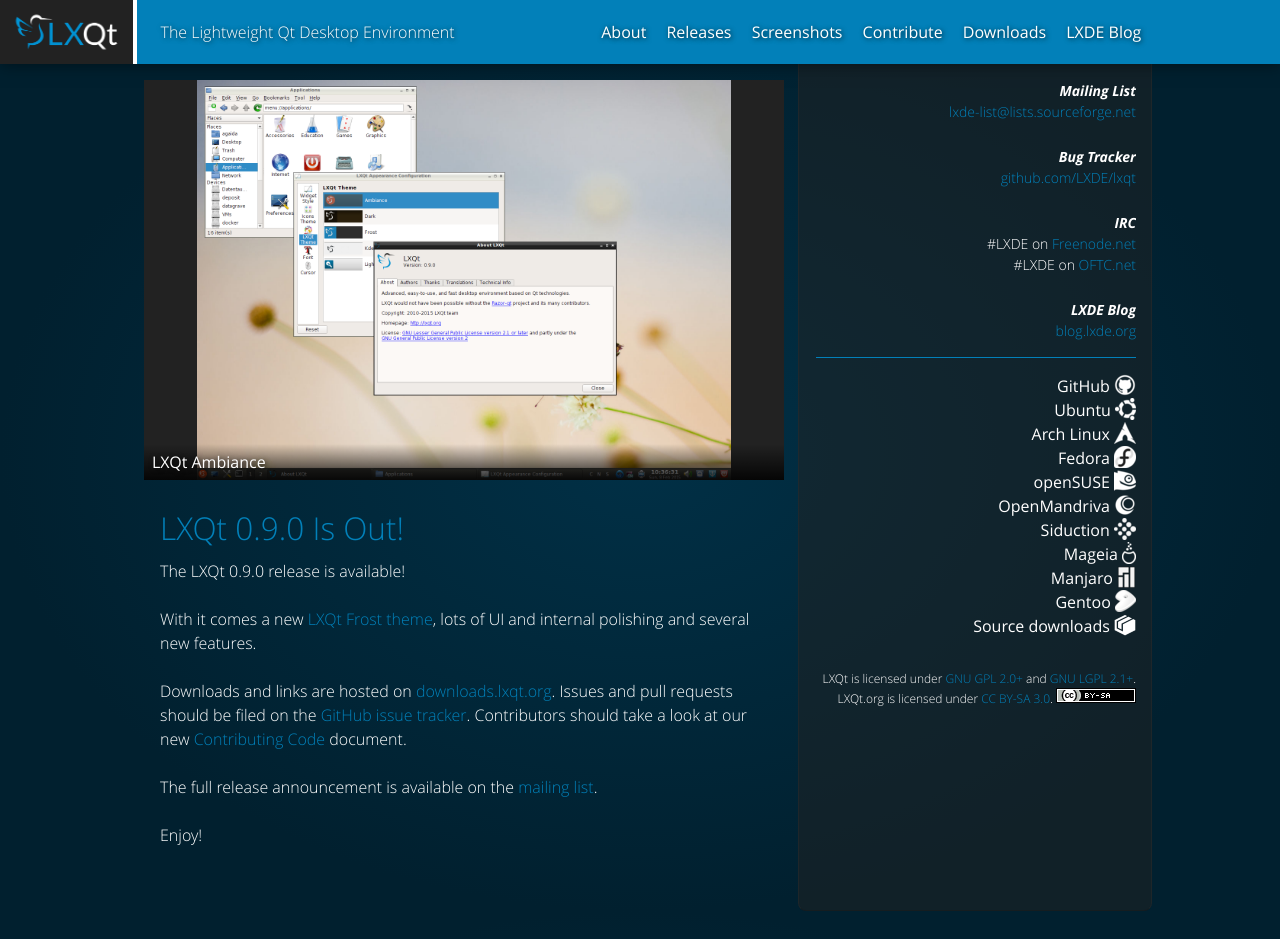
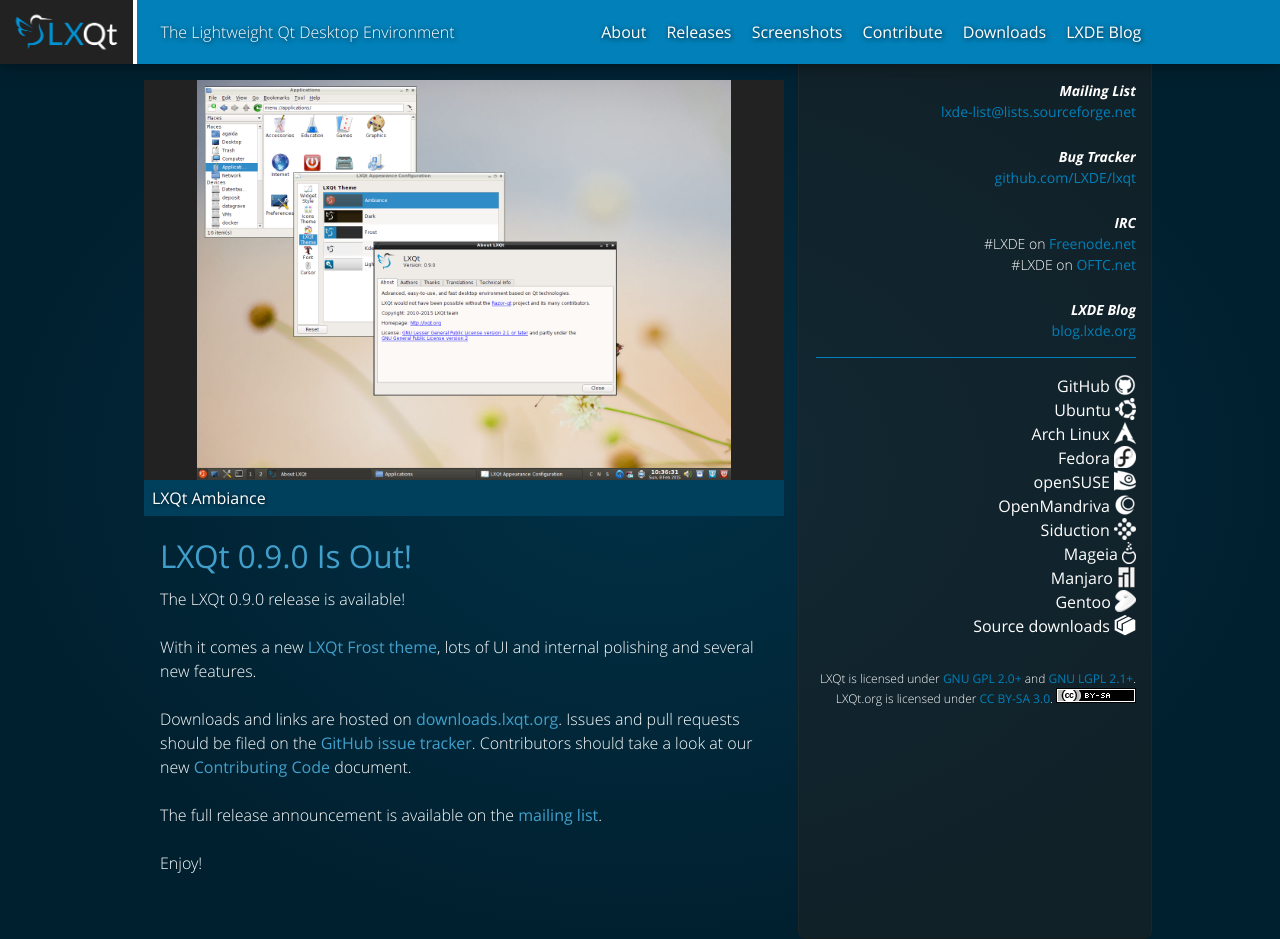
Before and after one commit to lxqt/lxqt.github.io, a Jekyll site: the page built from index.html, in a window 1280 px wide. Built offline with Jekyll 4.4.1, drawn with Linux system fonts in a browser that asks for light colours; before the commit the page ends 911 px from its top, so only the background shows below that.

Commit message:
Link legibility fixes and screenshot style changes
Improved contrast of links with font-weight and colour. Also changes
screenshot header position and styling.

```diff
--- a/styles/lxqt.scss
+++ b/styles/lxqt.scss
@@ -37,11 +37,11 @@
 	$letter-spacing: 0 !global;
 	$color: $col-white !global;
 	$background-color: $col-lxqt-blue-black !global;
-	$link-color: $col-lxqt-blue !global;
-	$link-unvisited-color: $col-lxqt-blue !global;
-	$link-visited-color: $col-lxqt-blue !global;
-	$link-focus-color: $col-lxqt-blue !global;
-	$link-active-color: $col-lxqt-blue !global;
+	$link-color: $col-lxqt-blue-light !global;
+	$link-unvisited-color: $link-color !global;
+	$link-visited-color: $link-color !global;
+	$link-focus-color: $link-color !global;
+	$link-active-color: $link-color !global;
 	$focus-outline: transparent dotted 0 !global;
 	$target-outline: transparent dotted 0 !global;
 	$selected-color: lighten(invert($background-color), 10%) !global;
@@ -63,6 +63,8 @@
 	// Wrappers
 	html
 	{
+		overflow: auto;
+
 		background-image: radial-gradient(50% 50% at 50% 50%, $col-lxqt-blue-black 0, $col-lxqt-blue-black-dark 100%);
 		background-size: 100% 100%;
 		background-position: top left;
@@ -282,6 +284,12 @@
 				}
 			}
 		}
+		a[href]
+		{
+			font-weight: 400;
+
+			color: $col-lxqt-blue;
+		}
 	}
 
 	// Content
@@ -330,28 +338,31 @@
 						> a
 						{
 							display: block;
+							width: ((($line-width-min - ($margin * 2)) / 1.5) - 0.5rem);
+							margin-right: 0.5rem;
 
 							> figure
 							{
 								position: relative;
-								width: (($line-width-min - ($margin * 2)) / 1.5);
+								width: 100%;
 								height: ((($line-width-min - ($margin * 2)) / 1.5) * 0.625);
-								margin: 0;
-								overflow: hidden;
+								margin: 0 0 2.575rem 0;
+								overflow: visible;
 
 								background-color: $col-lxqt-grey;
 
 								> header
 								{
 									position: absolute;
-									bottom: 0;
+									bottom: -2.075rem;
 									left: 0;
 									right: 0;
+									height: 2.075rem;
 									padding: $padding;
+									border-radius: 0 0 0.5rem 0.5rem;
+									@include box-sizing(border-box);
 
-									background-image: -webkit-linear-gradient(bottom, rgba(#000, 0.85) 0%, rgba(#000, 0) 100%);
-									background-image: -moz-linear-gradient(bottom, rgba(#000, 0.85) 0%, rgba(#000, 0) 100%);
-									background-image: linear-gradient(to top, rgba(#000, 0.85) 0%, rgba(#000, 0) 100%);
+									background-color: $col-lxqt-blue-black-light;
 									text-shadow: rgba(#000, 0.75) 1px 1px 5px;
 
 									> hgroup > h1
@@ -367,6 +378,11 @@
 								div.wrapper > main > img
 								{
 									display: block;
+									position: absolute;
+									top: 0;
+									left: 0;
+									right: 0;
+									bottom: 0;
 								}
 							}
 						}
@@ -471,28 +487,32 @@
 						> a
 						{
 							display: block;
+							width: (($line-width-min - 3rem) / 1);
+							margin: 0 auto;
 
 							> figure
 							{
 								position: relative;
-								width: (($line-width-min - 3rem) / 1);
+								width: 100%;
 								height: ((($line-width-min - 3rem) / 1) * 0.625);
 								margin: 0 auto;
-								overflow: hidden;
+								margin-bottom: 2.575rem;
+								overflow: visible;
 
-								background-color: $col-lxqt-grey;
+								background-color: $col-lxqt-blue-black-dark;
 
 								> header
 								{
 									position: absolute;
-									bottom: 0;
+									bottom: -2.075rem;
 									left: 0;
 									right: 0;
+									height: 2.075rem;
 									padding: $padding;
+									border-radius: 0 0 0.5rem 0.5rem;
+									@include box-sizing(border-box);
 
-									background-image: -webkit-linear-gradient(bottom, rgba(#000, 0.85) 0%, rgba(#000, 0) 100%);
-									background-image: -moz-linear-gradient(bottom, rgba(#000, 0.85) 0%, rgba(#000, 0) 100%);
-									background-image: linear-gradient(to top, rgba(#000, 0.85) 0%, rgba(#000, 0) 100%);
+									background-color: $col-lxqt-blue-black-light;
 									text-shadow: rgba(#000, 0.75) 1px 1px 5px;
 
 									> hgroup > h1
@@ -508,6 +528,11 @@
 								div.wrapper > main > img
 								{
 									display: block;
+									position: absolute;
+									top: 0;
+									left: 0;
+									right: 0;
+									bottom: 0;
 								}
 							}
 						}
@@ -534,6 +559,12 @@
 					margin-bottom: 0;
 				}
 			}
+		}
+		a[href]
+		{
+			font-weight: 400;
+
+			color: $col-lxqt-blue;
 		}
 	}
 
@@ -589,6 +620,12 @@
 				}
 			}
 		}
+		a[href]
+		{
+			font-weight: 400;
+
+			color: $col-lxqt-blue;
+		}
 	}
 
 	// Preview
@@ -597,6 +634,7 @@
 		position: relative;
 		padding-top: 62.5%;
 		padding-left: 0;
+		margin-bottom: 2.25rem;
 		background-color: #111;
 
 		> li
@@ -640,6 +678,7 @@
 				bottom: 0;
 				right: 0;
 				margin: auto;
+				overflow: visible;
 
 				background-color: $col-lxqt-grey;
 
@@ -689,15 +728,15 @@
 				> header
 				{
 					position: absolute;
-					bottom: 0;
+					bottom: -2.25rem;
 					left: 0;
 					right: 0;
+					height: 2.25rem;
+					padding: $padding;
+					@include box-sizing(border-box);
 					z-index: 1;
-					padding: $padding;
 
-					background-image: -webkit-linear-gradient(bottom, rgba(#000, 0.85) 0%, rgba(#000, 0) 100%);
-					background-image: -moz-linear-gradient(bottom, rgba(#000, 0.85) 0%, rgba(#000, 0) 100%);
-					background-image: linear-gradient(to top, rgba(#000, 0.85) 0%, rgba(#000, 0) 100%);
+					background-color: $col-lxqt-blue-black-light;
 					text-shadow: rgba(#000, 0.75) 1px 1px 5px;
 
 					> hgroup > h1
@@ -732,7 +771,9 @@
 	a[href]:not(:disabled):focus:hover,
 	a[href]:not(:disabled):active
 	{
+		font-weight: 400;
 		text-decoration: none;
+
 		background-color: transparent;
 		outline-width: 0;
 	}
```
